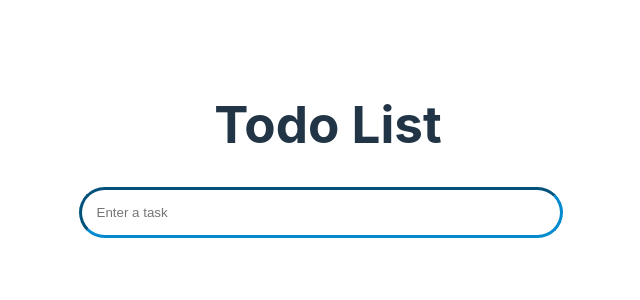
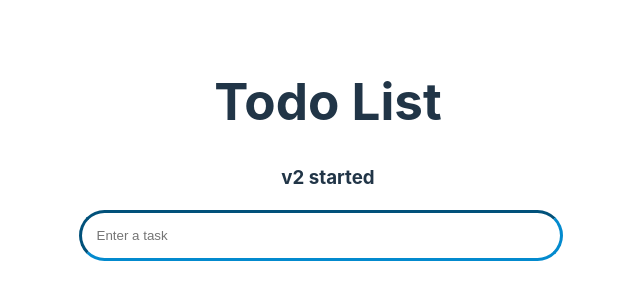
Before and after one commit to rohit19102000/Todo-app-v2023, a React (Vite) app: page / in a window 1280 px wide. Shown: the part 210-510 px from the top of the page, without its empty margins (312-952 px from the left). Built offline with nearby package versions, Linux system fonts and the light colour scheme.

Commit message:
new branch for v2 initiated

```diff
--- a/src/App.jsx
+++ b/src/App.jsx
@@ -10,6 +10,7 @@ function App() {
     <TodoProvider>
       <div>
         <h1>Todo List</h1>
+        <h3>v2 started</h3>
         <InputField />
         <TodoList />
       </div>
```
